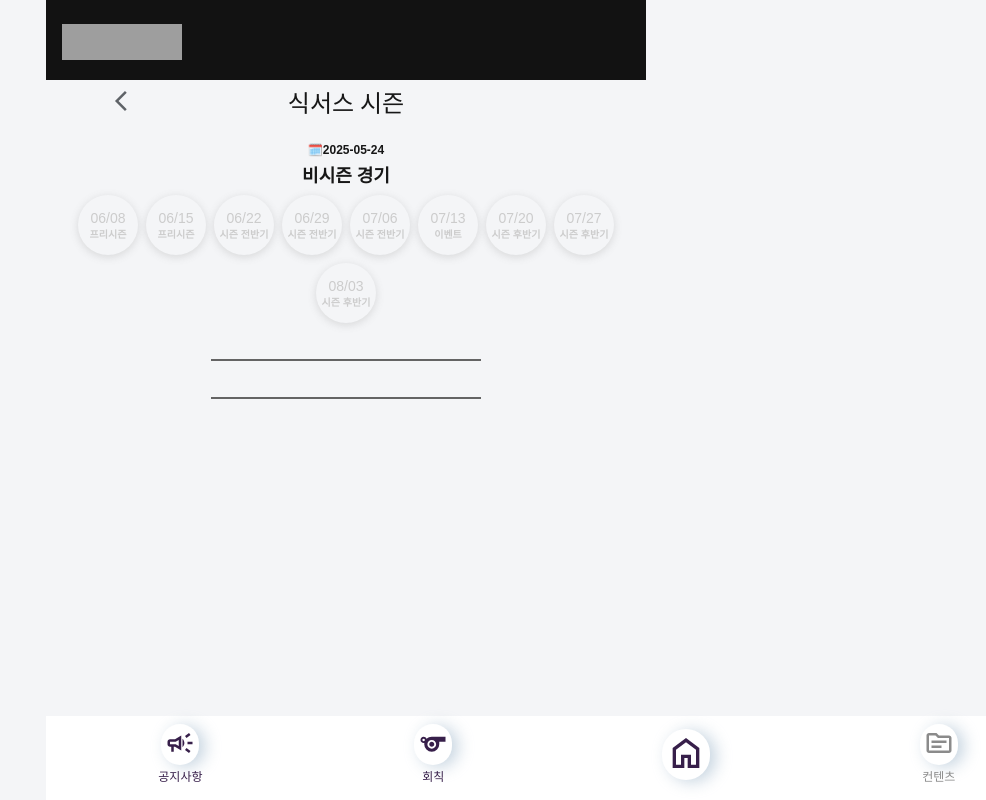
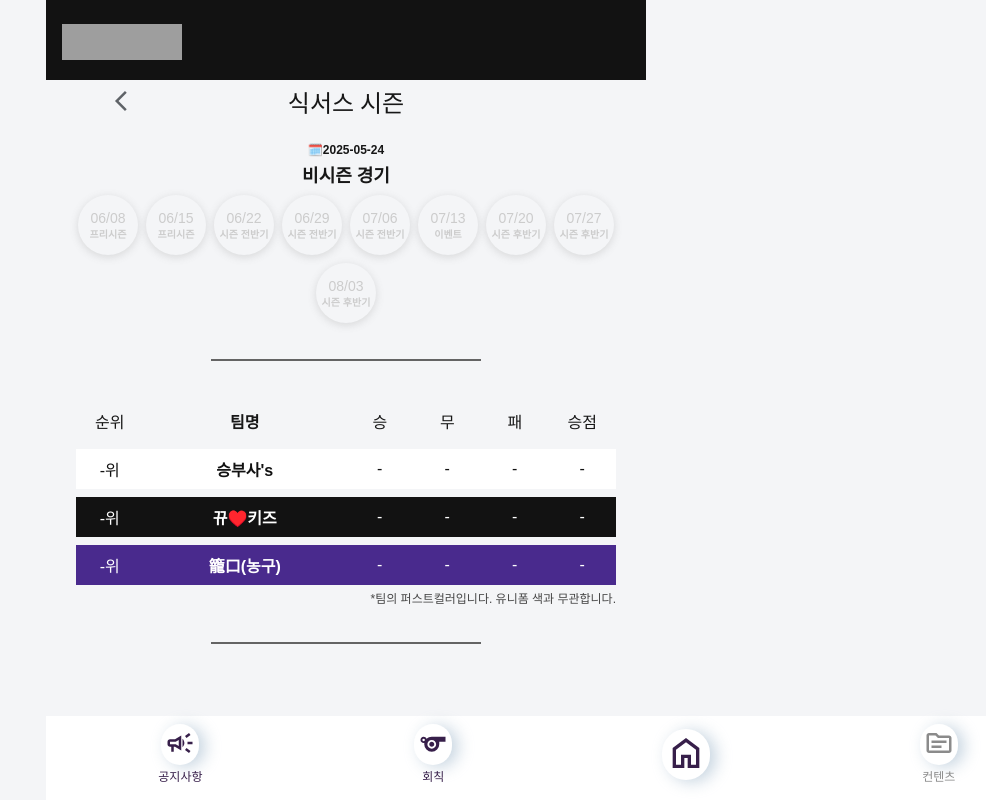
Before and after one commit to TheKany/magazine, a Next.js app: page /Sixers/Contents/Season in a window 1280 px wide. Shown: the whole page, without its empty margins (294-1280 px from the left). Built offline with nearby package versions, Linux system fonts and the light colour scheme; grey boxes are pictures that could not be loaded; a web font is replaced by a local one.

Commit message:
시즌 6 업데이트

```diff
--- a/app/Sixers/Contents/Season/_components/TotalRank.tsx
+++ b/app/Sixers/Contents/Season/_components/TotalRank.tsx
@@ -3,23 +3,46 @@ import styled from "styled-components";
 
 // 승: 3점 | 무: 1점 | 패: 0점
 const TotalRank = () => {
-  const [teams, setTeams] = useState([
-    { color: "white", name: "리바운드", win: 2, draw: 0, lose: 6 },
-    { color: "black", name: "청용열차", win: 7, draw: 0, lose: 1 },
-    { color: "purple", name: "常勝(상승)", win: 3, draw: 0, lose: 5 },
+  // 시즌 5
+  //   const [teams, setTeams] = useState([
+  //     { color: "white", name: "리바운드", win: 2, draw: 0, lose: 8 },
+  //     { color: "black", name: "청용열차", win: 8, draw: 0, lose: 2 },
+  //     { color: "purple", name: "常勝(상승)", win: 5, draw: 0, lose: 5 },
+  //   ]);
+
+  // 시즌 6
+  const [teams2, setTeams2] = useState([
+    { color: "white", name: "승부사's", win: 0, draw: 0, lose: 0 },
+    { color: "black", name: "뀨♥️키즈", win: 0, draw: 0, lose: 0 },
+    { color: "purple", name: "籠口(농구)", win: 0, draw: 0, lose: 0 },
   ]);
 
   const [sorted, setSorted] = useState(false);
 
   const getScore = (win: number, draw: number) => win * 3 + draw;
 
+  //   useEffect(() => {
+  //     const timer = setTimeout(() => {
+  //       const sortedTeams = [...teams].sort(
+  //         (a, b) => getScore(b.win, b.draw) - getScore(a.win, a.draw)
+  //       );
+  //       setTeams(sortedTeams);
+  //       setSorted(true);
+  //     }, 1000);
+
+  //     return () => clearTimeout(timer);
+  //   }, []);
   useEffect(() => {
     const timer = setTimeout(() => {
-      const sortedTeams = [...teams].sort(
+      const sortedTeams = [...teams2].sort(
         (a, b) => getScore(b.win, b.draw) - getScore(a.win, a.draw)
       );
-      setTeams(sortedTeams);
-      setSorted(true);
+      setTeams2(sortedTeams);
+
+      const allZero = sortedTeams.every(
+        (team) => getScore(team.win, team.draw) === 0
+      );
+      setSorted(!allZero);
     }, 1000);
 
     return () => clearTimeout(timer);
@@ -36,7 +59,7 @@ const TotalRank = () => {
         <p>승점</p>
       </GridTable>
       <InfoTable>
-        {teams.map((team, index) => (
+        {teams2.map((team, index) => (
           <AnimatedRow key={team.name} className={`team-${team.color}`}>
             <p>{sorted ? `${index + 1}위` : "-위"}</p>
             <p>{team.name}</p>
@@ -100,7 +123,7 @@ const GridTable = styled.div`
 
   /* 퍼플팀 */
   &.team-purple {
-    background-color: #371f4a;
+    background-color: #492a8d;
     color: #fff;
   }
 `;
--- a/app/Sixers/Contents/Season/page.tsx
+++ b/app/Sixers/Contents/Season/page.tsx
@@ -1,10 +1,11 @@
 "use client";
 
+import PlanBanner from "@/components/Banner/PlanBanner";
 import Container from "@/components/_Container";
-import PlanBanner from "@/components/Banner/PlanBanner";
+import { evaluateMatches } from "@/util/handlePlayData";
 import styled from "styled-components";
 import PlanList from "./_components/PlanList";
-import { evaluateMatches } from "@/util/handlePlayData";
+import TotalRank from "./_components/TotalRank";
 
 const SeasonPage = () => {
   const result = evaluateMatches([
@@ -39,6 +40,7 @@ const SeasonPage = () => {
 
       <DivideLine />
       {/* 순위 */}
+      <TotalRank />
 
       <DivideLine />
       {/* 히스토리 */}
```
